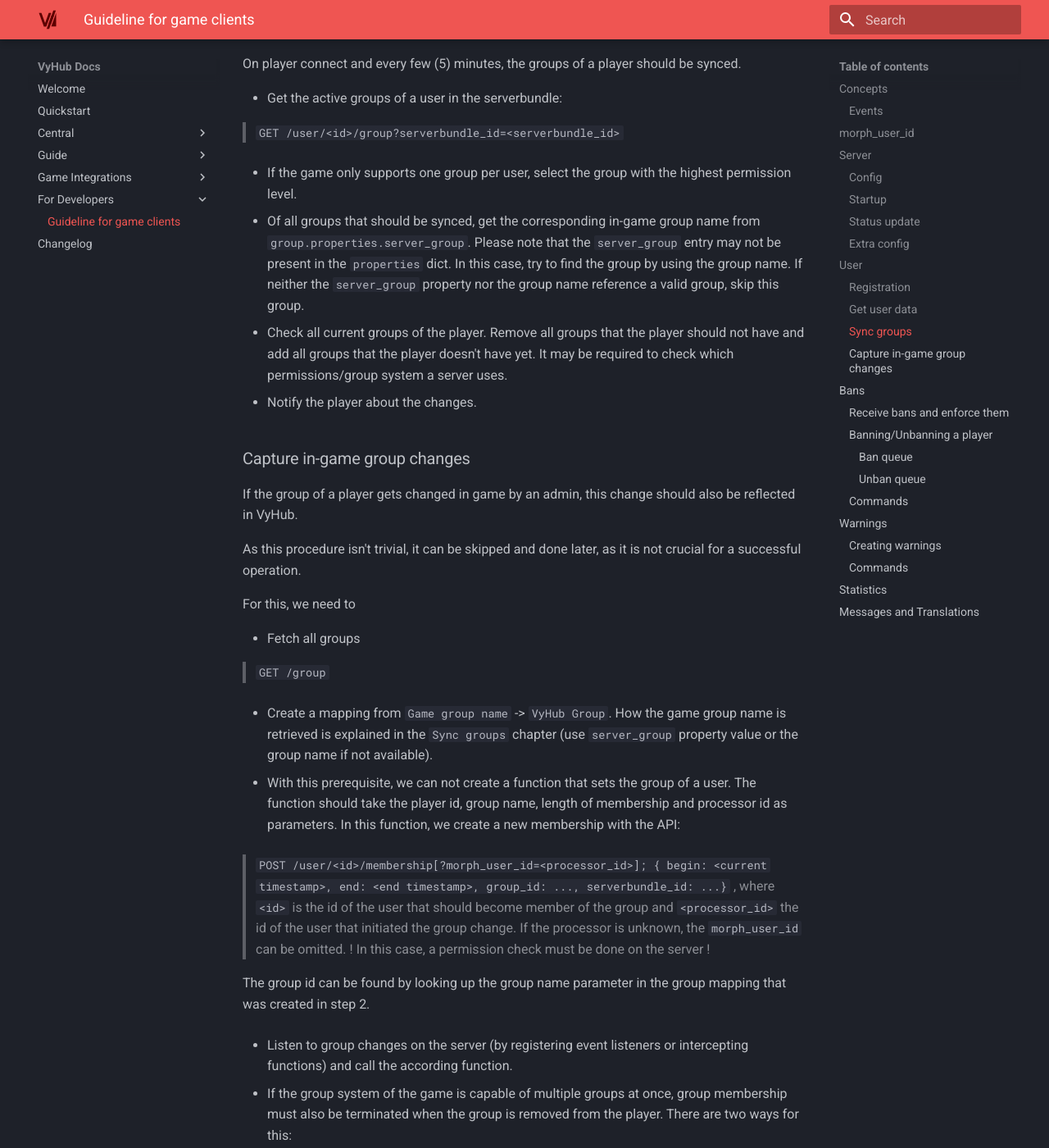
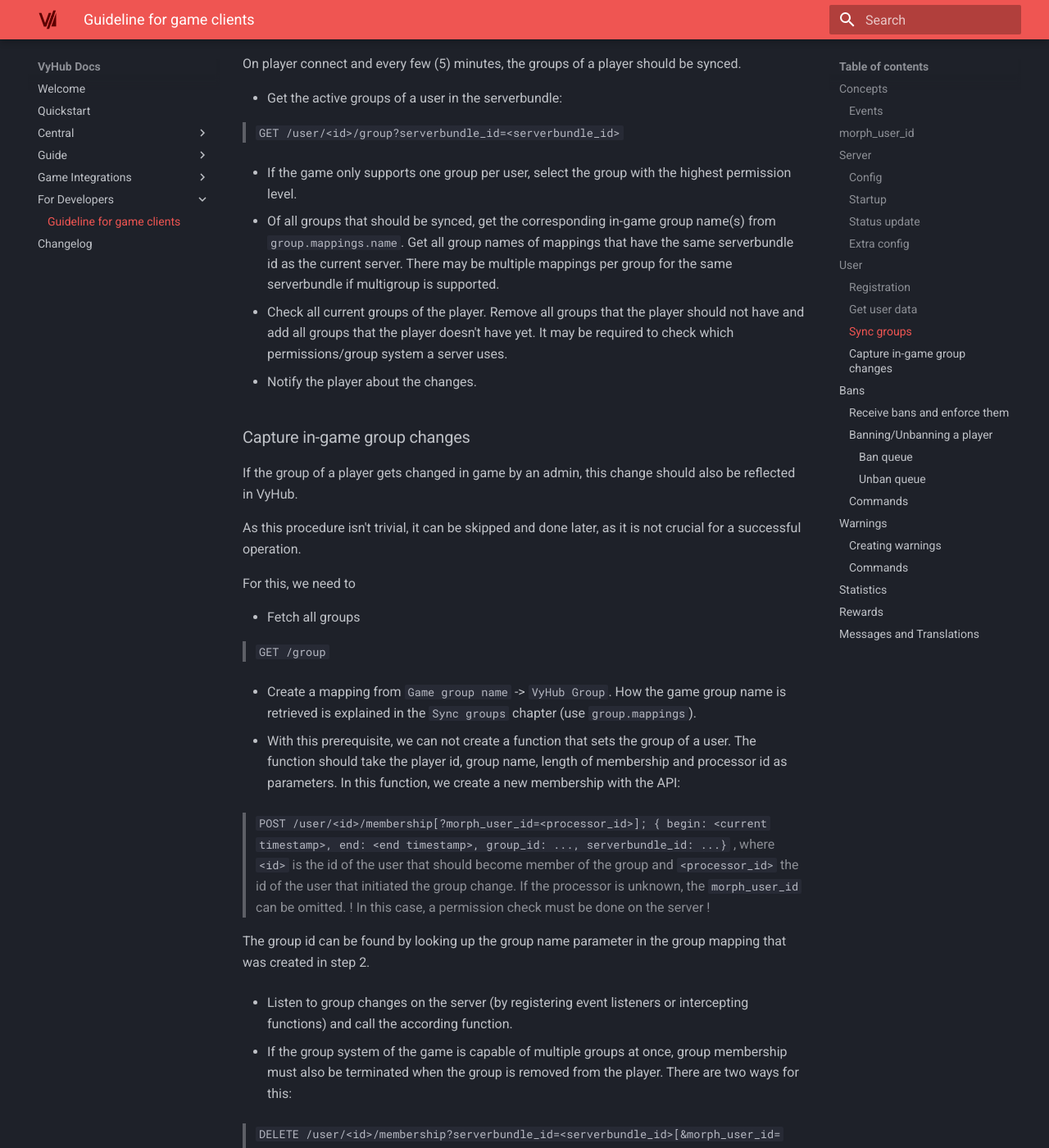
Before and after one commit to nyx-project/vyhub-documentation, an MkDocs documentation site: the page built from docs/dev/game_clients.md, in a window 1280 px wide and 1400 px high, scrolled down 2937 px. Shown: the whole window at 82% size. Built offline with MkDocs 1.6.1 and Material for MkDocs 9.7.7, drawn with Linux system fonts in a browser that asks for light colours; the version menu is left out.

Commit message:
Update game clients guide

```diff
--- a/docs/dev/game_clients.md
+++ b/docs/dev/game_clients.md
@@ -104,10 +104,8 @@
 
 - If the game only supports one group per user, select the group with the highest permission level.
 
-- Of all groups that should be synced, get the corresponding in-game group name from `group.properties.server_group`.
-Please note that the `server_group` entry may not be present in the `properties` dict. In this case, try to
-find the group by using the group name. If neither the `server_group` property nor the group name reference a valid group,
-skip this group.
+- Of all groups that should be synced, get the corresponding in-game group name(s) from `group.mappings.name`.
+Get all group names of mappings that have the same serverbundle id as the current server. There may be multiple mappings per group for the same serverbundle if multigroup is supported.
 
 - Check all current groups of the player. Remove all groups that the player should not have and add all groups
 that the player doesn't have yet. It may be required to check which permissions/group system a server uses.
@@ -126,7 +124,7 @@
 > `GET /group`
 
 - Create a mapping from `Game group name` -> `VyHub Group`. How the game group name is retrieved is explained in the
-`Sync groups` chapter (use `server_group` property value or the group name if not available).
+`Sync groups` chapter (use `group.mappings`).
 
 - With this prerequisite, we can not create a function that sets the group of a user.
 The function should take the player id, group name, length of membership and processor id as parameters.
@@ -266,6 +264,9 @@
 - Reset the playtime counter to 0 after sending the playtime of a player.
 
 
+## Rewards
+WIP
+
 ## Messages and Translations
 Whenever possible, messages should be sent to the involved players. All messages should be taken from an
 exchangeable language file.
```
